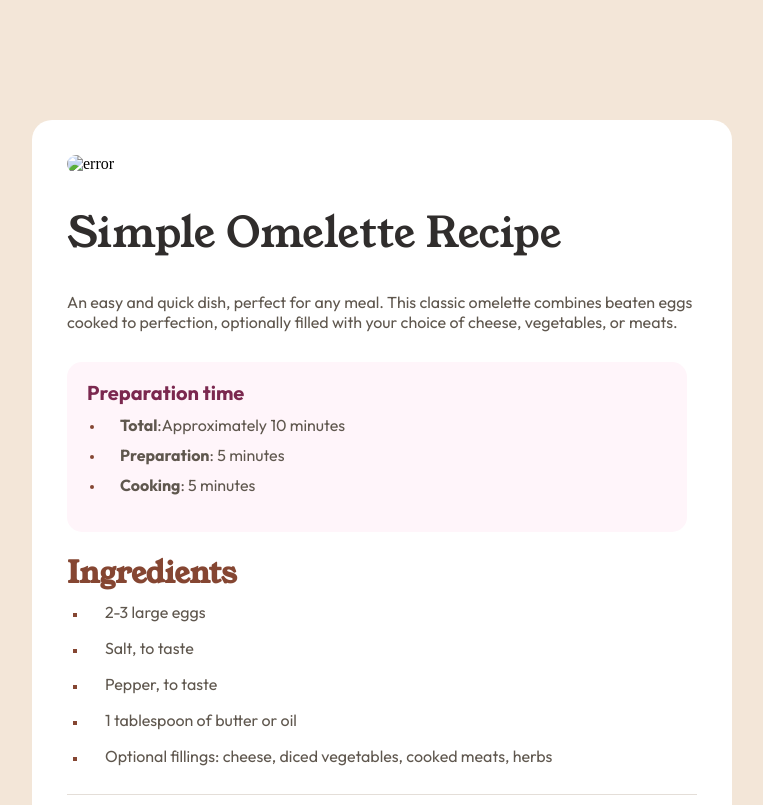
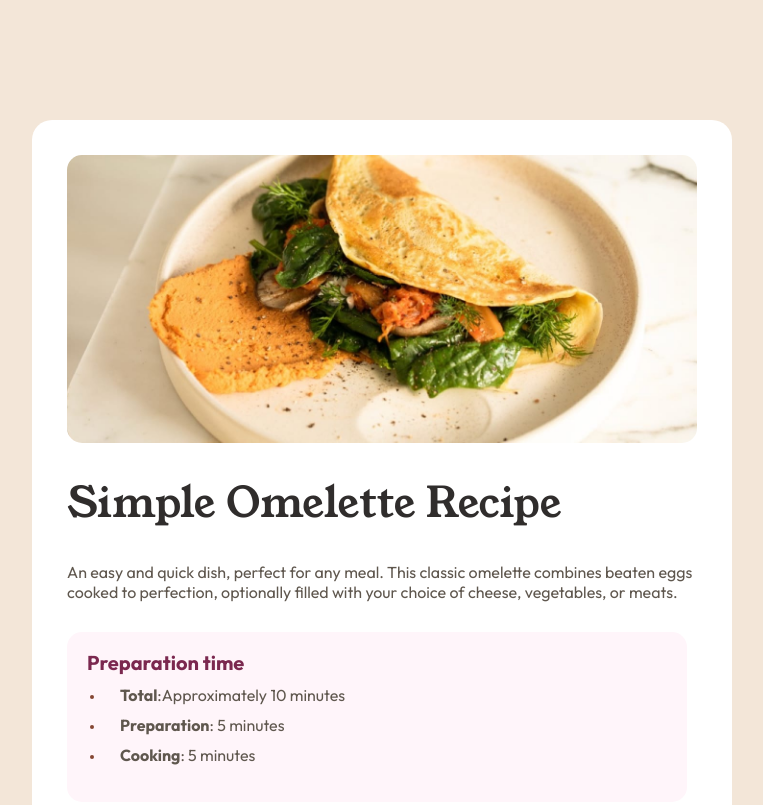
Before and after one commit to YADAV0057/Recipe-Page, a plain HTML site: page index.html in a window 1280 px wide. Shown: the top 805 px of the page, without its empty margins (258-1021 px from the left). Drawn offline with Linux system fonts and the light colour scheme.

Commit message:
Update index.html

```diff
--- a/index.html
+++ b/index.html
@@ -10,7 +10,7 @@
 <body>
   <div class="main">
     <div class="box">
-      <img src="assets/images/image-omelette.jpeg" alt="error">
+      <img src="image-omelette.jpeg" alt="error">
       <div class="lazy">
 
       <div class="para">
```
